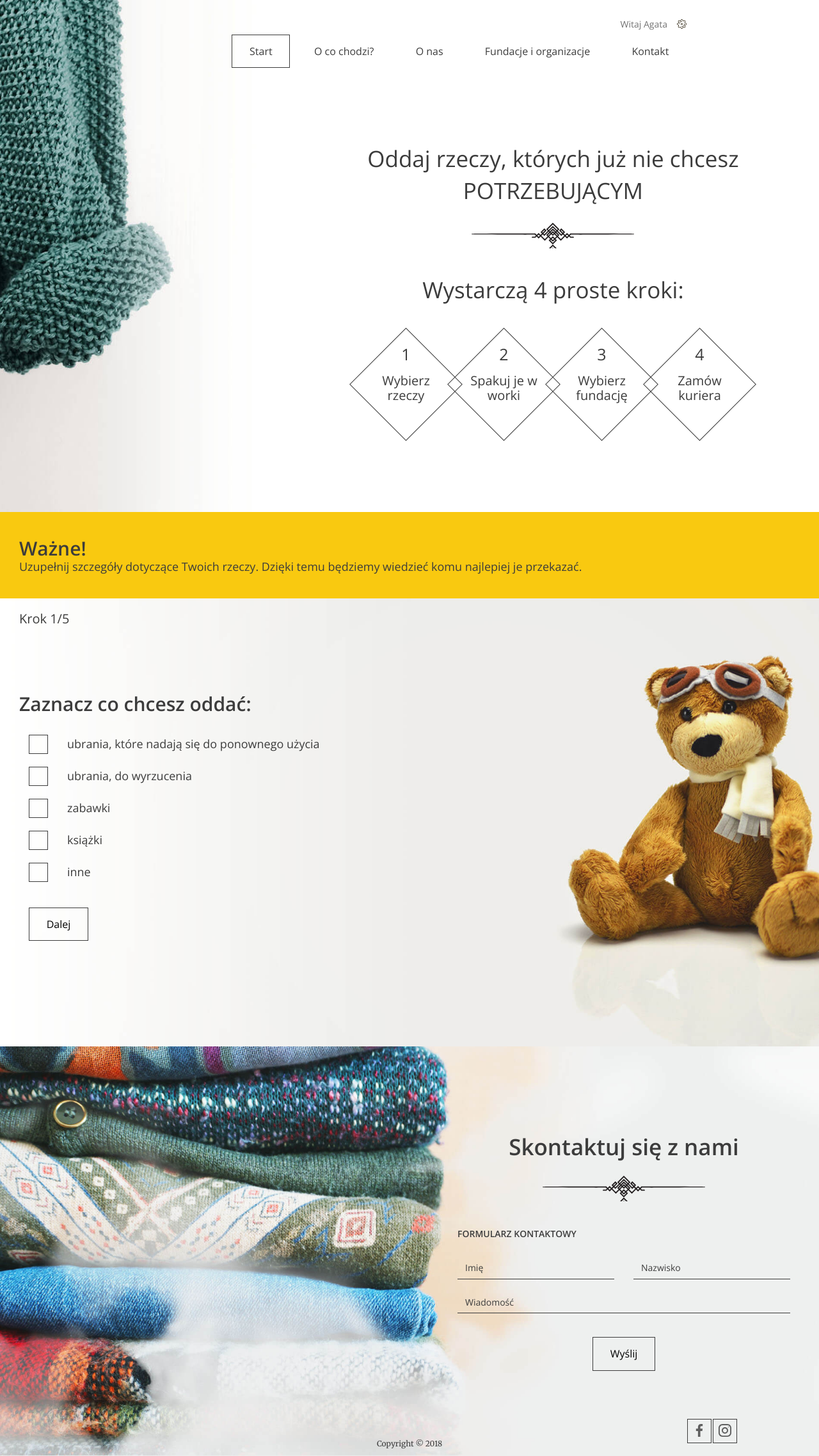
After one commit to OleksVovk/give_your_stuff, a Django app: template rzeczy/templates/rzeczy/form.html in a window 1280 px wide. The commit adds this page. Shown: the whole page at 64% size. Run offline with Django 3.2, Linux system fonts and the light colour scheme; the template is opened without the code that fills it, so the values that code supplies are empty.

```diff
--- a/oddaj_rzeczy/urls.py
+++ b/oddaj_rzeczy/urls.py
@@ -1,9 +1,12 @@
 from django.contrib import admin
 from django.urls import path
 
-from rzeczy.views import MainPage
+from rzeczy.views import MainPage, LoginPage, RegisterPage
 
 urlpatterns = [
     path('admin/', admin.site.urls),
     path('', MainPage.as_view(), name='main_page'),
+    path('login/', LoginPage.as_view(), name='login_page'),
+    path('register/', RegisterPage.as_view(), name='register_page'),
+
 ]
--- a/rzeczy/models.py
+++ b/rzeczy/models.py
@@ -8,7 +8,7 @@ from django.db import models
 class Organization(models.Model):
     name = models.CharField(max_length=64)
     description = models.TextField()
-    address = models.CharField(max_length=64)
+    address = models.CharField(max_length=64, default=False, editable=True)
 
     def __str__(self):
         return str(self.name), str(self.description)
@@ -17,7 +17,8 @@ class Organization(models.Model):
 class Present(models.Model):
     name = models.CharField(max_length=64)
     description = models.TextField()
-    date = models.DateField()
+    date = models.DateField(blank=True, null=True)
+    organization = models.ForeignKey(Organization, on_delete=models.CASCADE, default="")
 
     def __str__(self):
         return str(self.name), str(self.description)
--- /dev/null
+++ b/rzeczy/templates/rzeczy/form.html
@@ -0,0 +1,432 @@
+{% load static %}
+
+<!DOCTYPE html>
+<html lang="pl">
+  <head>
+    <meta charset="UTF-8" />
+    <meta name="viewport" content="width=device-width, initial-scale=1.0" />
+    <meta http-equiv="X-UA-Compatible" content="ie=edge" />
+    <title>Document</title>
+    <link rel="stylesheet" href="{% static 'css/style.css' %}" />
+  </head>
+  <body>
+    <header class="header--form-page">
+      <nav class="container container--70">
+        <ul class="nav--actions">
+          <li class="logged-user">
+            Witaj Agata
+            <ul class="dropdown">
+              <li><a href="#">Profil</a></li>
+              <li><a href="#">Ustawienia</a></li>
+              <li><a href="#">Moje zbiórki</a></li>
+              <li><a href="#">Wyloguj</a></li>
+            </ul>
+          </li>
+        </ul>
+
+        <ul>
+          <li><a href="#" class="btn btn--without-border active">Start</a></li>
+          <li><a href="#" class="btn btn--without-border">O co chodzi?</a></li>
+          <li><a href="#" class="btn btn--without-border">O nas</a></li>
+          <li>
+            <a href="#" class="btn btn--without-border"
+              >Fundacje i organizacje</a
+            >
+          </li>
+          <li><a href="#" class="btn btn--without-border">Kontakt</a></li>
+        </ul>
+      </nav>
+
+      <div class="slogan container container--90">
+        <div class="slogan--item">
+          <h1>
+            Oddaj rzeczy, których już nie chcesz<br />
+            <span class="uppercase">potrzebującym</span>
+          </h1>
+
+          <div class="slogan--steps">
+            <div class="slogan--steps-title">Wystarczą 4 proste kroki:</div>
+            <ul class="slogan--steps-boxes">
+              <li>
+                <div><em>1</em><span>Wybierz rzeczy</span></div>
+              </li>
+              <li>
+                <div><em>2</em><span>Spakuj je w worki</span></div>
+              </li>
+              <li>
+                <div><em>3</em><span>Wybierz fundację</span></div>
+              </li>
+              <li>
+                <div><em>4</em><span>Zamów kuriera</span></div>
+              </li>
+            </ul>
+          </div>
+        </div>
+      </div>
+    </header>
+
+    <section class="form--steps">
+      <div class="form--steps-instructions">
+        <div class="form--steps-container">
+          <h3>Ważne!</h3>
+          <p data-step="1" class="active">
+            Uzupełnij szczegóły dotyczące Twoich rzeczy. Dzięki temu będziemy
+            wiedzieć komu najlepiej je przekazać.
+          </p>
+          <p data-step="2">
+            Uzupełnij szczegóły dotyczące Twoich rzeczy. Dzięki temu będziemy
+            wiedzieć komu najlepiej je przekazać.
+          </p>
+          <p data-step="3">
+            Jeśli wiesz komu chcesz pomóc, możesz wpisać nazwę tej organizacji w
+            wyszukiwarce. Możesz też filtrować organizacje po ich lokalizacji
+            bądź celu ich pomocy.
+          </p>
+          <p data-step="4">
+            Na podstawie Twoich kryteriów oraz rzeczy, które masz do oddania
+            wybraliśmy organizacje, którym możesz pomóc. Wybierz jedną, do
+            której trafi Twoja przesyłka.
+          </p>
+          <p data-step="5">Podaj adres oraz termin odbioru rzeczy.</p>
+        </div>
+      </div>
+
+      <div class="form--steps-container">
+        <div class="form--steps-counter">Krok <span>1</span>/5</div>
+
+        <form>
+          <!-- STEP 1: class .active is switching steps -->
+          <div data-step="1" class="active">
+            <h3>Zaznacz co chcesz oddać:</h3>
+
+            <div class="form-group form-group--checkbox">
+              <label>
+                <input
+                  type="checkbox"
+                  name="products[]"
+                  value="clothes-to-use"
+                />
+                <span class="checkbox"></span>
+                <span class="description"
+                  >ubrania, które nadają się do ponownego użycia</span
+                >
+              </label>
+            </div>
+
+            <div class="form-group form-group--checkbox">
+              <label>
+                <input
+                  type="checkbox"
+                  name="products[]"
+                  value="clothes-useless"
+                />
+                <span class="checkbox"></span>
+                <span class="description">ubrania, do wyrzucenia</span>
+              </label>
+            </div>
+
+            <div class="form-group form-group--checkbox">
+              <label>
+                <input type="checkbox" name="products[]" value="toys" />
+                <span class="checkbox"></span>
+                <span class="description">zabawki</span>
+              </label>
+            </div>
+
+            <div class="form-group form-group--checkbox">
+              <label>
+                <input type="checkbox" name="products[]" value="books" />
+                <span class="checkbox"></span>
+                <span class="description">książki</span>
+              </label>
+            </div>
+
+            <div class="form-group form-group--checkbox">
+              <label>
+                <input type="checkbox" name="products[]" value="other" />
+                <span class="checkbox"></span>
+                <span class="description">inne</span>
+              </label>
+            </div>
+
+            <div class="form-group form-group--buttons">
+              <button type="button" class="btn next-step">Dalej</button>
+            </div>
+          </div>
+
+          <!-- STEP 2 -->
+          <div data-step="2">
+            <h3>Podaj liczbę 60l worków, w które spakowałeś/aś rzeczy:</h3>
+
+            <div class="form-group form-group--inline">
+              <label>
+                Liczba 60l worków:
+                <input type="number" name="bags" step="1" min="1" />
+              </label>
+            </div>
+
+            <div class="form-group form-group--buttons">
+              <button type="button" class="btn prev-step">Wstecz</button>
+              <button type="button" class="btn next-step">Dalej</button>
+            </div>
+          </div>
+
+          <!-- STEP 3 -->
+          <div data-step="3">
+            <h3>Lokalizacja:</h3>
+
+            <div class="form-group form-group--dropdown">
+              <select name="localization">
+                <option value="0">- wybierz -</option>
+                <option value="warsaw">Warszawa</option>
+                <option value="wroclaw">Wrocław</option>
+                <option value="poznan">Poznań</option>
+                <option value="gdansk">Gdańsk</option>
+              </select>
+            </div>
+
+            <div class="form-section">
+              <h4>Komu chcesz pomóc?</h4>
+              <div class="form-section--checkboxes">
+                <div class="form-group form-group--checkbox">
+                  <label>
+                    <input type="checkbox" name="help[]" value="children" />
+                    <span class="checkbox">dzieciom</span>
+                  </label>
+                </div>
+
+                <div class="form-group form-group--checkbox">
+                  <label>
+                    <input type="checkbox" name="help[]" value="mothers" />
+                    <span class="checkbox">samotnym matkom</span>
+                  </label>
+                </div>
+
+                <div class="form-group form-group--checkbox">
+                  <label>
+                    <input type="checkbox" name="help[]" value="homeless" />
+                    <span class="checkbox">bezdomnym</span>
+                  </label>
+                </div>
+
+                <div class="form-group form-group--checkbox">
+                  <label>
+                    <input type="checkbox" name="help[]" value="disabled" />
+                    <span class="checkbox">niepełnosprawnym</span>
+                  </label>
+                </div>
+
+                <div class="form-group form-group--checkbox">
+                  <label>
+                    <input type="checkbox" name="help[]" value="old" />
+                    <span class="checkbox">osobom starszym</span>
+                  </label>
+                </div>
+              </div>
+            </div>
+
+            <div class="form-section">
+              <h4>Wpisz nazwę konkretnej organizacji (opcjonalnie)</h4>
+              <div class="form-group">
+                <textarea rows="4" name="organization_search"></textarea>
+              </div>
+            </div>
+
+            <div class="form-group form-group--buttons">
+              <button type="button" class="btn prev-step">Wstecz</button>
+              <button type="button" class="btn next-step">Szukaj</button>
+            </div>
+          </div>
+
+          <!-- STEP 4 -->
+          <div data-step="4">
+            <h3>Wybierz organizacje, której chcesz pomóc:</h3>
+
+            <div class="form-group form-group--checkbox">
+              <label>
+                <input type="radio" name="organization" value="old" />
+                <span class="checkbox radio"></span>
+                <span class="description">
+                  <div class="title">Fundacja “Bez domu”</div>
+                  <div class="subtitle">
+                    Cel i misja: Pomoc dla osób nie posiadających miejsca
+                    zamieszkania
+                  </div>
+                </span>
+              </label>
+            </div>
+
+            <div class="form-group form-group--checkbox">
+              <label>
+                <input type="radio" name="organization" value="old" />
+                <span class="checkbox radio"></span>
+                <span class="description">
+                  <div class="title">Fundacja “Dla dzieci"</div>
+                  <div class="subtitle">
+                    Cel i misja: Pomoc osobom znajdującym się w trudnej sytuacji
+                    życiowej.
+                  </div>
+                </span>
+              </label>
+            </div>
+
+            <div class="form-group form-group--buttons">
+              <button type="button" class="btn prev-step">Wstecz</button>
+              <button type="button" class="btn next-step">Dalej</button>
+            </div>
+          </div>
+
+          <!-- STEP 5 -->
+          <div data-step="5">
+            <h3>Podaj adres oraz termin odbioru rzecz przez kuriera:</h3>
+
+            <div class="form-section form-section--columns">
+              <div class="form-section--column">
+                <h4>Adres odbioru</h4>
+                <div class="form-group form-group--inline">
+                  <label> Ulica <input type="text" name="address" /> </label>
+                </div>
+
+                <div class="form-group form-group--inline">
+                  <label> Miasto <input type="text" name="city" /> </label>
+                </div>
+
+                <div class="form-group form-group--inline">
+                  <label>
+                    Kod pocztowy <input type="text" name="postcode" />
+                  </label>
+                </div>
+
+                <div class="form-group form-group--inline">
+                  <label>
+                    Numer telefonu <input type="phone" name="phone" />
+                  </label>
+                </div>
+              </div>
+
+              <div class="form-section--column">
+                <h4>Termin odbioru</h4>
+                <div class="form-group form-group--inline">
+                  <label> Data <input type="date" name="data" /> </label>
+                </div>
+
+                <div class="form-group form-group--inline">
+                  <label> Godzina <input type="time" name="time" /> </label>
+                </div>
+
+                <div class="form-group form-group--inline">
+                  <label>
+                    Uwagi dla kuriera
+                    <textarea name="more_info" rows="5"></textarea>
+                  </label>
+                </div>
+              </div>
+            </div>
+            <div class="form-group form-group--buttons">
+              <button type="button" class="btn prev-step">Wstecz</button>
+              <button type="button" class="btn next-step">Dalej</button>
+            </div>
+          </div>
+
+          <!-- STEP 6 -->
+          <div data-step="6">
+            <h3>Podsumowanie Twojej darowizny</h3>
+
+            <div class="summary">
+              <div class="form-section">
+                <h4>Oddajesz:</h4>
+                <ul>
+                  <li>
+                    <span class="icon icon-bag"></span>
+                    <span class="summary--text"
+                      >4 worki ubrań w dobrym stanie dla dzieci</span
+                    >
+                  </li>
+
+                  <li>
+                    <span class="icon icon-hand"></span>
+                    <span class="summary--text"
+                      >Dla fundacji "Mam marzenie" w Warszawie</span
+                    >
+                  </li>
+                </ul>
+              </div>
+
+              <div class="form-section form-section--columns">
+                <div class="form-section--column">
+                  <h4>Adres odbioru:</h4>
+                  <ul>
+                    <li>Prosta 51</li>
+                    <li>Warszawa</li>
+                    <li>99-098</li>
+                    <li>123 456 789</li>
+                  </ul>
+                </div>
+
+                <div class="form-section--column">
+                  <h4>Termin odbioru:</h4>
+                  <ul>
+                    <li>13/12/2018</li>
+                    <li>15:40</li>
+                    <li>Brak uwag</li>
+                  </ul>
+                </div>
+              </div>
+            </div>
+
+            <div class="form-group form-group--buttons">
+              <button type="button" class="btn prev-step">Wstecz</button>
+              <button type="submit" class="btn">Potwierdzam</button>
+            </div>
+          </div>
+
+          <!-- STEP 7 -->
+          <div data-step="7">
+            <h2>
+              Dziękujemy za przesłanie formularza Na maila prześlemy wszelkie
+              informacje o odbiorze.
+            </h2>
+          </div>
+        </form>
+      </div>
+    </section>
+
+    <footer>
+      <div class="contact">
+        <h2>Skontaktuj się z nami</h2>
+        <h3>Formularz kontaktowy</h3>
+        <form class="form--contact">
+          <div class="form-group form-group--50">
+            <input type="text" name="name" placeholder="Imię" />
+          </div>
+          <div class="form-group form-group--50">
+            <input type="text" name="surname" placeholder="Nazwisko" />
+          </div>
+
+          <div class="form-group">
+            <textarea
+              name="message"
+              placeholder="Wiadomość"
+              rows="1"
+            ></textarea>
+          </div>
+
+          <button class="btn" type="submit">Wyślij</button>
+        </form>
+      </div>
+      <div class="bottom-line">
+        <span class="bottom-line--copy">Copyright &copy; 2018</span>
+        <div class="bottom-line--icons">
+          <a href="#" class="btn btn--small"
+            ><img src="{% static 'images/icon-facebook.svg' %}"
+          /></a>
+          <a href="#" class="btn btn--small"
+            ><img src="{% static 'images/icon-instagram.svg' %}"
+          /></a>
+        </div>
+      </div>
+    </footer>
+
+    <script src="{% static 'js/app.js' %}"></script>
+  </body>
+</html>
```
Also changed, not shown: rzeczy/templates/rzeczy/index.html (+13 -12 lines), rzeczy/templates/rzeczy/login.html (+12 -9 lines), rzeczy/templates/rzeczy/register.html (+14 -9 lines), rzeczy/views.py (+33 -0 lines), rzeczy/admin.py (line endings or trailing spaces), rzeczy/forms.py (added), rzeczy/migrations/0001_initial.py.
